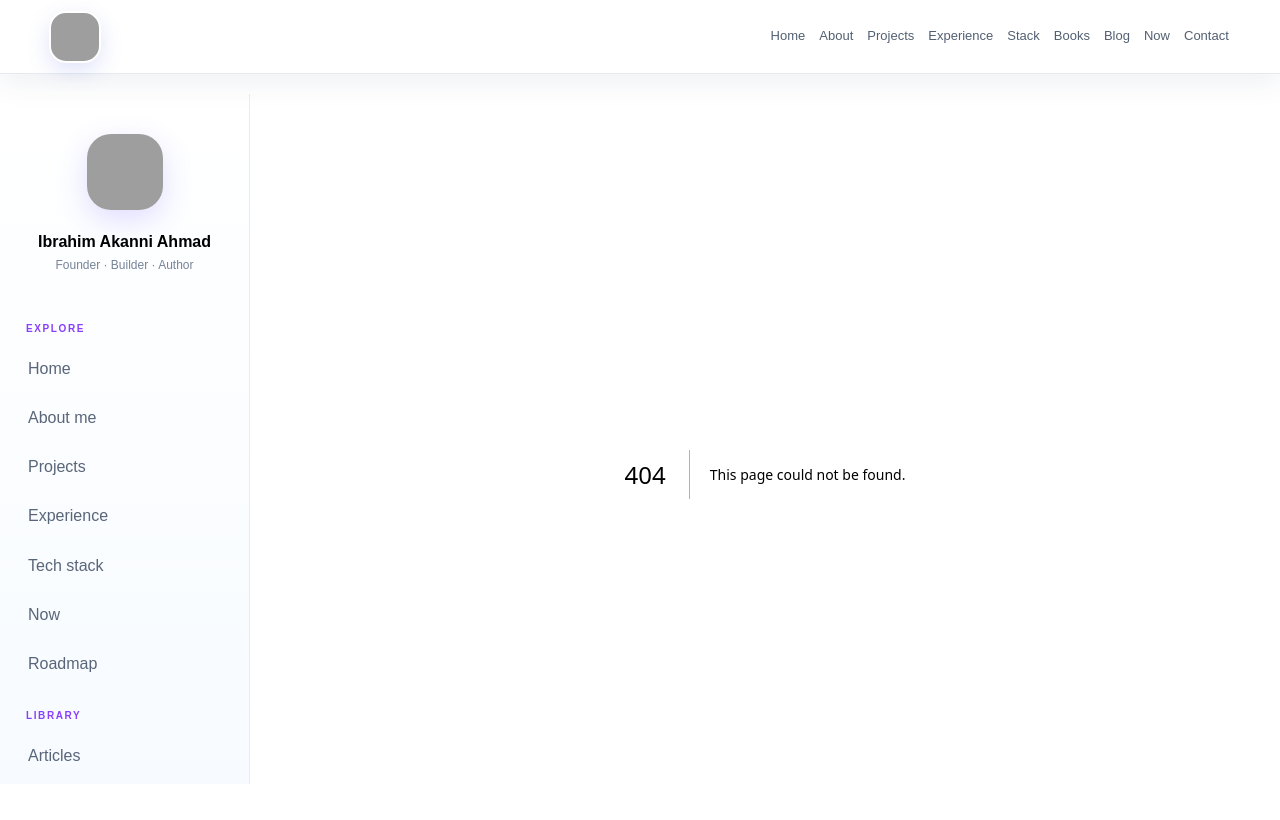
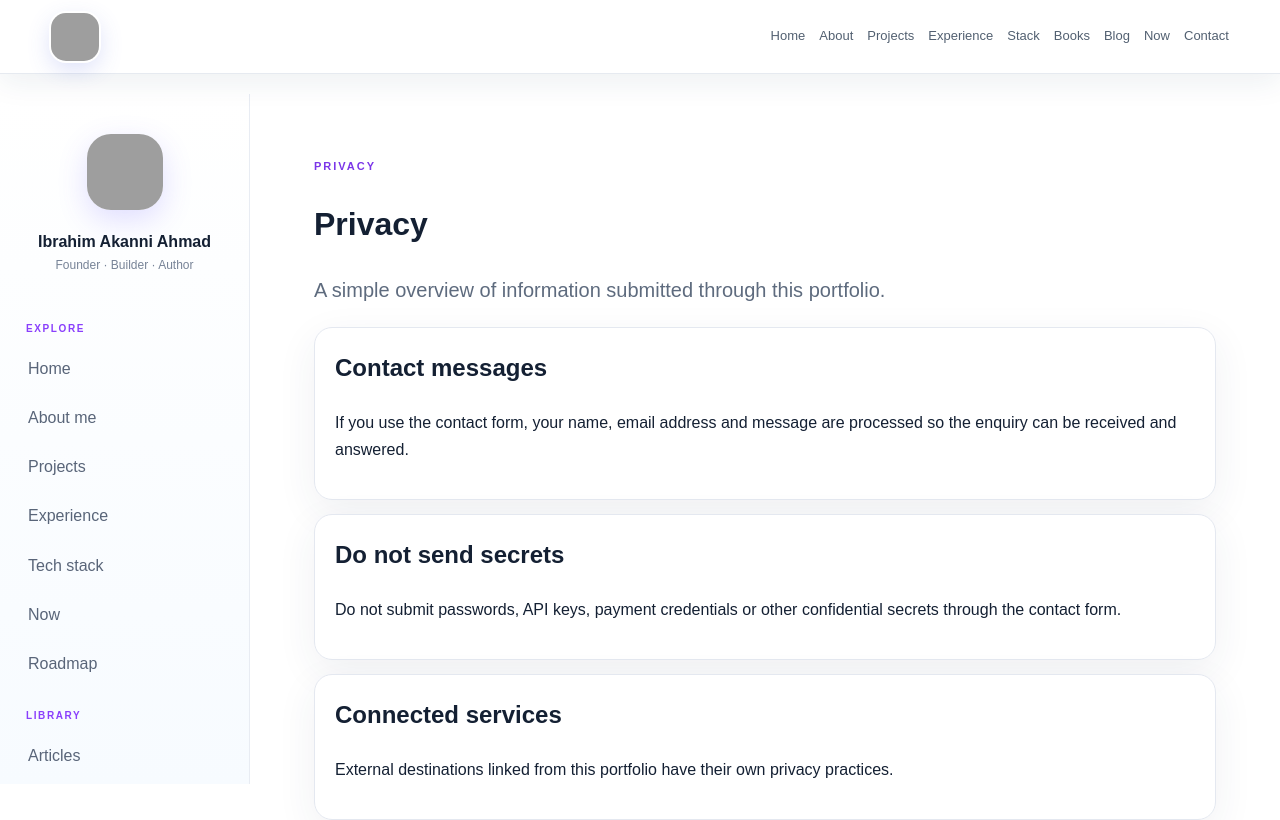
Before and after one commit to Stevebook001/Akode, a Next.js app: page /privacy in a window 1280 px wide. Before the commit this address had no page. Shown: the top 820 px of the page. Built offline with nearby package versions, Linux system fonts and the light colour scheme; grey boxes are pictures that could not be loaded.

Commit message:
Add portfolio legal policy page

```diff
--- /dev/null
+++ b/app/privacy/page.tsx
@@ -0,0 +1 @@
+export const metadata={title:"Privacy | Ibrahim Akanni Ahmad"}; export default function Privacy(){return <main className="page"><p className="eyebrow">PRIVACY</p><h1>Privacy</h1><p className="lead">A simple overview of information submitted through this portfolio.</p><section className="policy-list"><div className="card"><h2>Contact messages</h2><p>If you use the contact form, your name, email address and message are processed so the enquiry can be received and answered.</p></div><div className="card"><h2>Do not send secrets</h2><p>Do not submit passwords, API keys, payment credentials or other confidential secrets through the contact form.</p></div><div className="card"><h2>Connected services</h2><p>External destinations linked from this portfolio have their own privacy practices.</p></div></section></main>}
```
